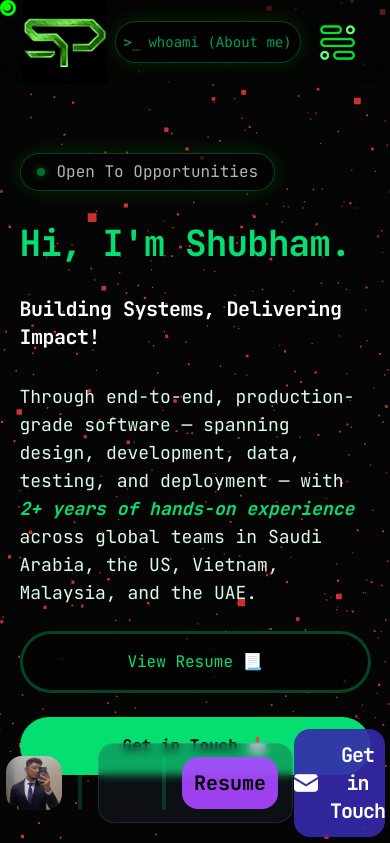
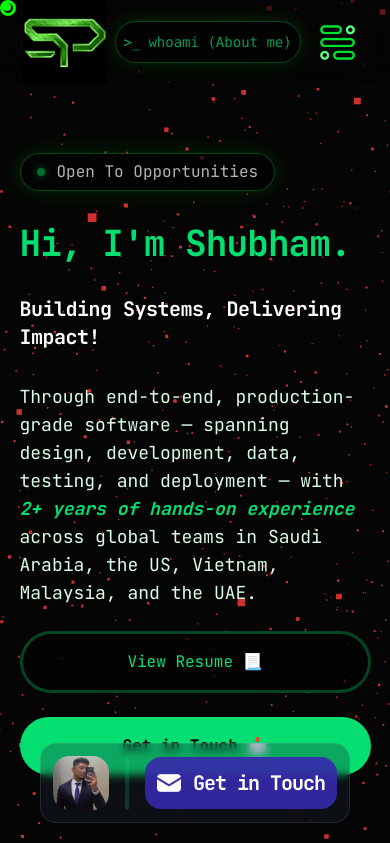
Before and after one commit to shubh4122/Portfolio, a React (Vite) app: page / in a window 390 px wide. Shown: the top 843 px of the page. Built offline with nearby package versions, Linux system fonts and the light colour scheme.

Commit message:
Bottom nav made responsive

```diff
--- a/src/Components/BottomNav.jsx
+++ b/src/Components/BottomNav.jsx
@@ -1,44 +1,46 @@
 const BottomNav = () => {
     return(
-        <div className="bnav sticky bottom-1/40 w-1/2 h-20 border border-white/10 bg-gray-800/30 backdrop-blur-xs left-1/4 rounded-2xl flex items-center justify-center gap-4">
-            <a href={""} className="h-full w-14 " target={"_blank"}>
+        <div className="sticky bottom-1/40 w-full h-20 flex items-center justify-center ">
+            <div className="bnav w-fit h-20 border border-white/10 bg-gray-800/30 backdrop-blur-xs rounded-2xl flex items-center justify-center gap-4">
+                <a href={""} className="h-full w-14 " >
                     <div  className="hover:-translate-y-2 hover:scale-150 hover:rotate-4  h-full w-14 rounded-2xl overflow-hidden">
                         <img src="me1.jpeg" className="scale-150 -translate-y-1.5"/>
                     </div>
                 </a>
 
-            <vr className="h-full border-2 border-green-400/20 rounded-full"/>
+                <vr className="h-full border-2 border-green-400/20 rounded-full"  className="max-[410px]:hidden"/>
 
-            <a href={"https://www.linkedin.com/in/shubh4122"} target={"_blank"} >
+                <a href={"https://www.linkedin.com/in/shubh4122"} target={"_blank"} className="max-[410px]:hidden">
                     <img src="lin.png" className="hover:-translate-y-2  hover:scale-150 hover:rotate-4  h-16 w-16 grayscale hover:grayscale-0"/>
                 </a>
 
-            <a href={"https://github.com/shubh4122"} target={"_blank"} >
+                <a href={"https://github.com/shubh4122"} target={"_blank"}  className="max-sm:hidden">
                     <img src="github.svg" className="hover:-translate-y-2 hover:scale-150 hover:rotate-4  h-14 w-14 invert-40 grayscale hover:invert"/>
                 </a>
 
-            <a href={`https://wa.me/917052800709?text=Hi Shubham, I came across your portfolio and wanted to connect.`} target={"_blank"} >
+                <a href={`https://wa.me/917052800709?text=Hi Shubham, I came across your portfolio and wanted to connect.`} target={"_blank"} className="max-[490px]:hidden">
                     <img src="wa.png" className="hover:-translate-y-2 hover:scale-150 hover:rotate-4  h-16 w-16  grayscale-80 hover:grayscale-0 "/>
                 </a>
 
-            <a href={"https://x.com/shubh_twt"} target={"_blank"} >
+                <a href={"https://x.com/shubh_twt"} target={"_blank"} className="max-sm:hidden" >
                     <img src="x.png" className="hover:-translate-y-2 hover:scale-150 hover:-rotate-4  h-16 w-16 -translate-x-1 invert-40 scale-90 grayscale hover:invert"/>
                 </a>
                 {/*<img src="insta.png" className="hover:-translate-y-2 hover:scale-150 h-16 w-16 scale-150"/>*/}
                 {/*<img src="email.png" className="hover:-translate-y-2 hover:scale-150 h-16 w-16"/>*/}
                 <vr className="h-full border-2 border-green-400/20 rounded-full"/>
 
-            <a href={"https://drive.google.com/file/d/1vhXVr9NZ_fSGU6ExyUxJO1K8UGyHdkDS/view?usp=sharing"} target={"_blank"} >
+                <a href={"https://drive.google.com/file/d/1vhXVr9NZ_fSGU6ExyUxJO1K8UGyHdkDS/view?usp=sharing"} target={"_blank"}  className="hidden md:inline-block">
                     <button className="hover:-translate-y-2 hover:scale-150 hover:-rotate-4  h-full bg-purple-500/90 text-black font-bold text-xl bnav rounded-2xl">Resume</button>
                 </a>
 
-            <a href={"mailto:spofficial4122@gmail.com"} target={"_blank"} >
+                <a href={"mailto:spofficial4122@gmail.com"} target={"_blank"}>
                     <button
                         className="flex gap-3 items-center justify-center tracking-tighter hover:-translate-y-2 hover:scale-150 hover:-rotate-4 h-full bg-indigo-800/90 text-white font-bold text-xl bnav rounded-2xl"
                     >
                         <img src="email.png" className="h-6 invert"/> Get in Touch
                     </button>
                 </a>
+            </div>
         </div>
         )
 }
```
Lines whose indentation alone changed are shown as unchanged.
